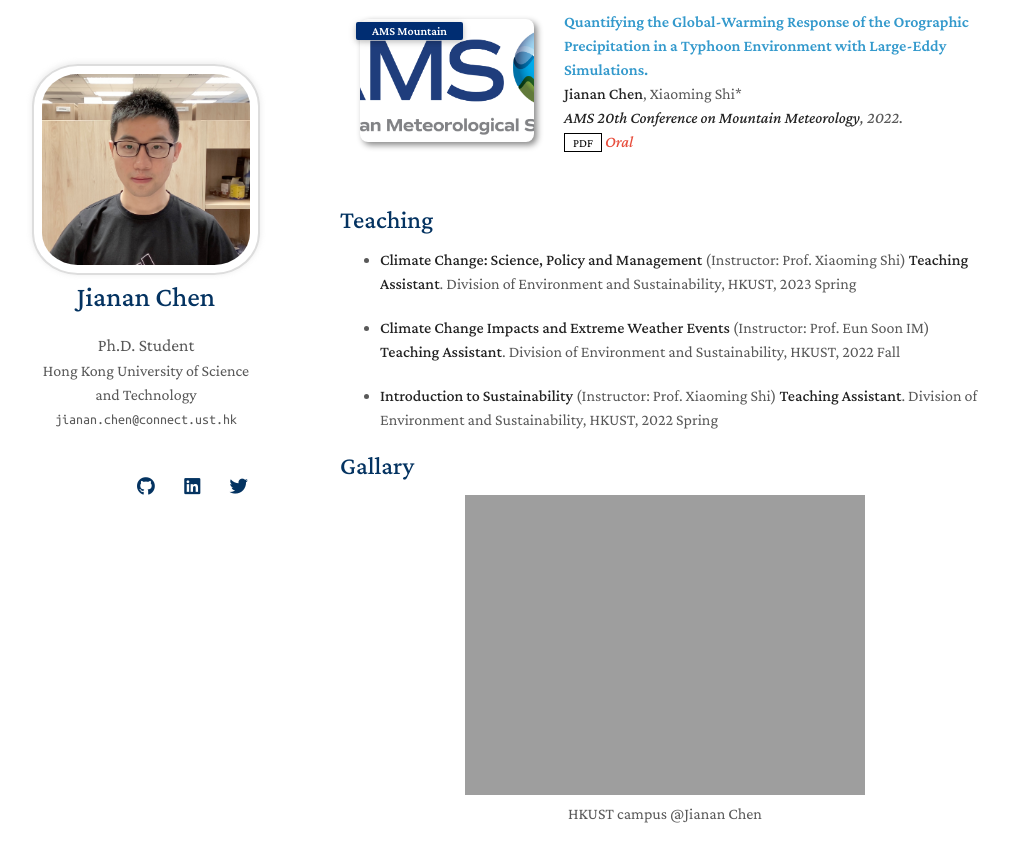
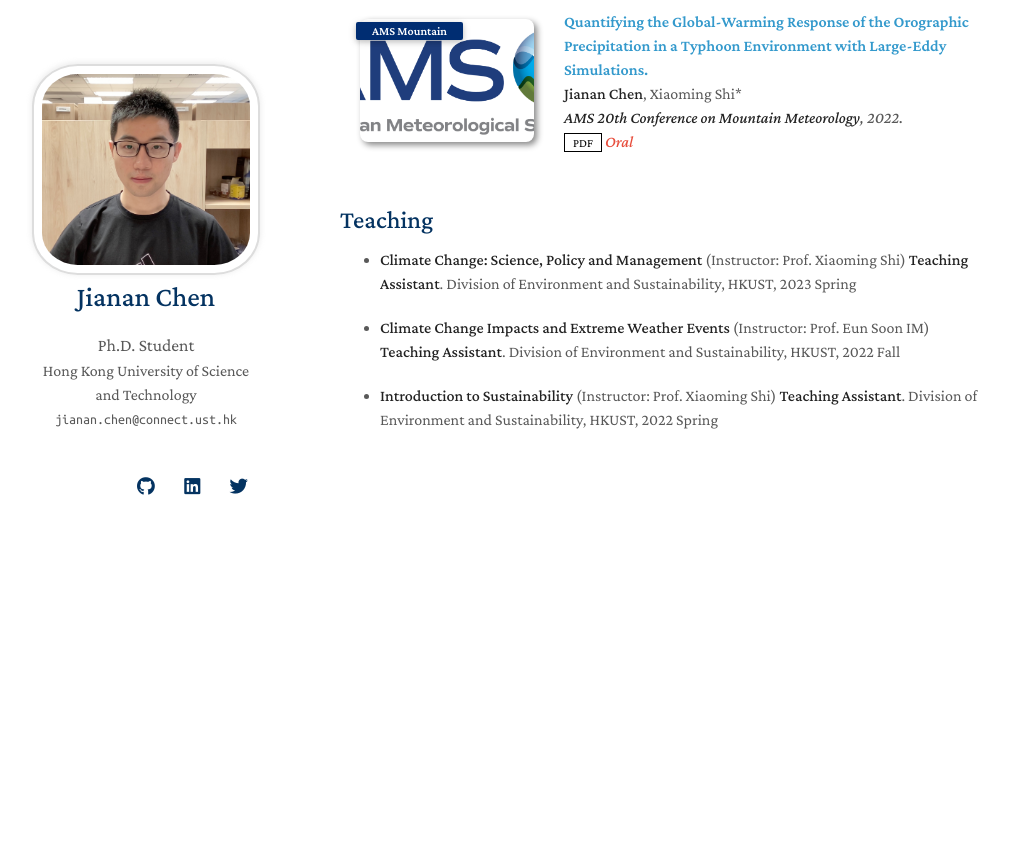
Before and after one commit to JiananChenUST/jiananchenust.github.io, a Jekyll site: the page built from index.md, in a window 1280 px wide and 900 px high, scrolled down 1117 px. Shown: the top 862 px of the window, without its empty margins (130-1139 px from the left). Built offline with Jekyll 4.4.1, drawn with Linux system fonts in a browser that asks for light colours; nearby versions of some CDN libraries; a style sheet for code colours, icons or effects is not loaded; our own code applies the rules of GitHub Pages for plain Markdown files; after the commit the page ends 1643 px from its top, so only the background shows below that.

Commit message:
Update index.md

```diff
--- a/index.md
+++ b/index.md
@@ -36,13 +36,3 @@ I spend my lesisure time in playing badminton and body buiding. After moving to
 
 - **Introduction to Sustainability** (Instructor: Prof. Xiaoming Shi)
 **Teaching Assistant**. Division of Environment and Sustainability, HKUST, 2022 Spring
-
-
-## Gallary
-
-<center>
-    <img src= "[/Users/chenjianan/Documents/GitHub/jiananchenust.github.io/assets/img/HKUST.png](https://github.com/JiananChenUST/JiananChenUST/blob/main/HKUST.png)">
-    <br>
-    HKUST campus @Jianan Chen
-
-</center>
```
